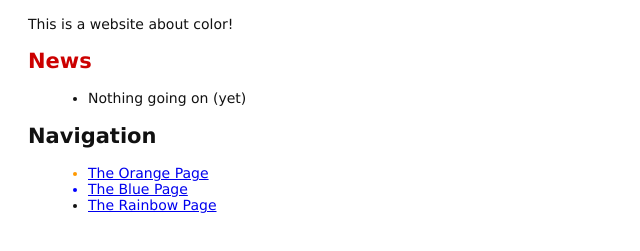
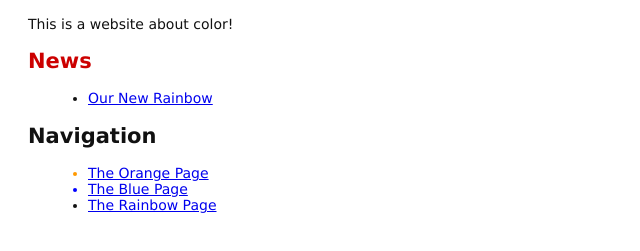
Before and after one commit to butchcoleslaw/my-git-repo, a plain HTML site: page index.html in a window 1280 px wide. Shown: the part 83-334 px from the top of the page, without its empty margins (0-640 px from the left). Drawn offline with Linux system fonts and the light colour scheme.

Commit message:
Add news item for rainbow

```diff
--- a/index.html
+++ b/index.html
@@ -11,7 +11,7 @@
 
 	<h2 style="color: #C00">News</h2>
 	<ul>
-		<li>Nothing going on (yet)</li>
+		<li><a href="rainbow.html">Our New Rainbow</a></li>
 	</ul>
 	<h2>Navigation</h2>
 	<ul>
```
